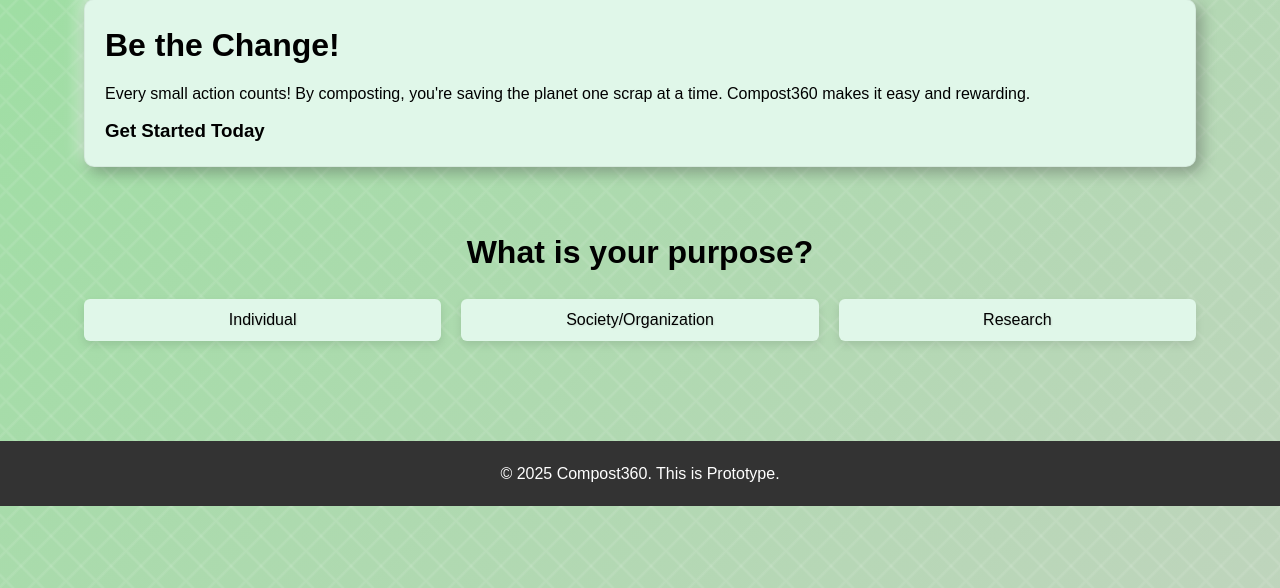
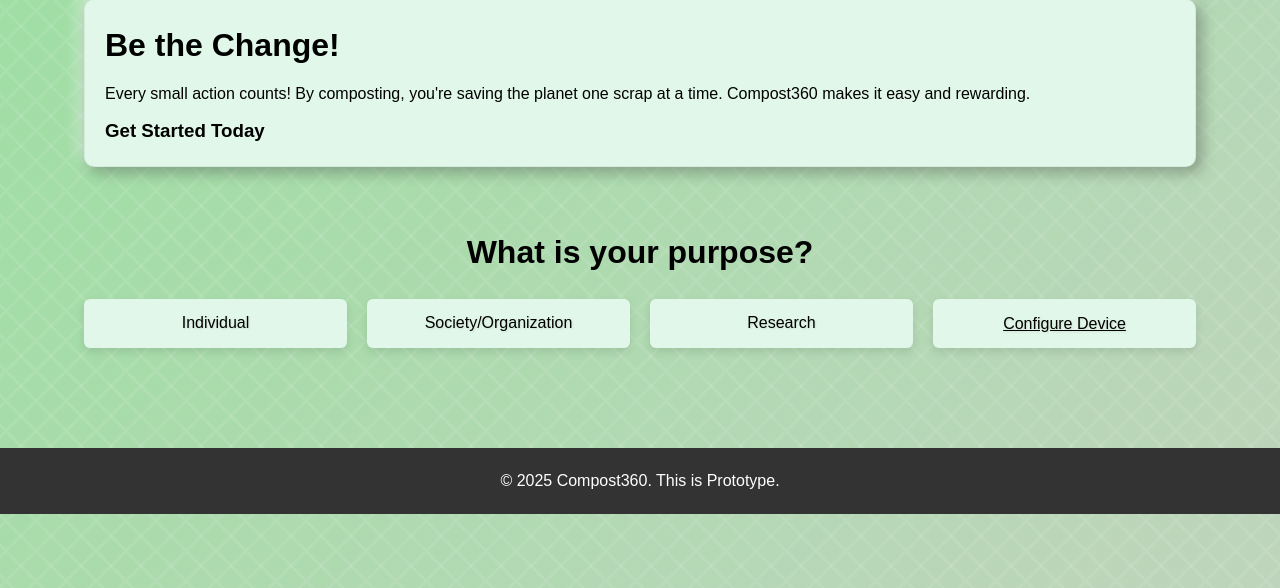
Before and after one commit to TheVee7/Compost360, a Flask app: page / in a window 1280 px wide. Shown: the part 115-703 px from the top of the page. Run offline with Flask 3, Linux system fonts and the light colour scheme.

Commit message:
Update index.html

```diff
--- a/templates/index.html
+++ b/templates/index.html
@@ -21,6 +21,9 @@
             <button type="submit" name="purpose" value="research" class="btn">
                 Research
             </button>
+             <a href="http://192.168.4.1/" class="btn">
+                Configure Device
+            </a>
         </div>
     </form>
 </div>
```
